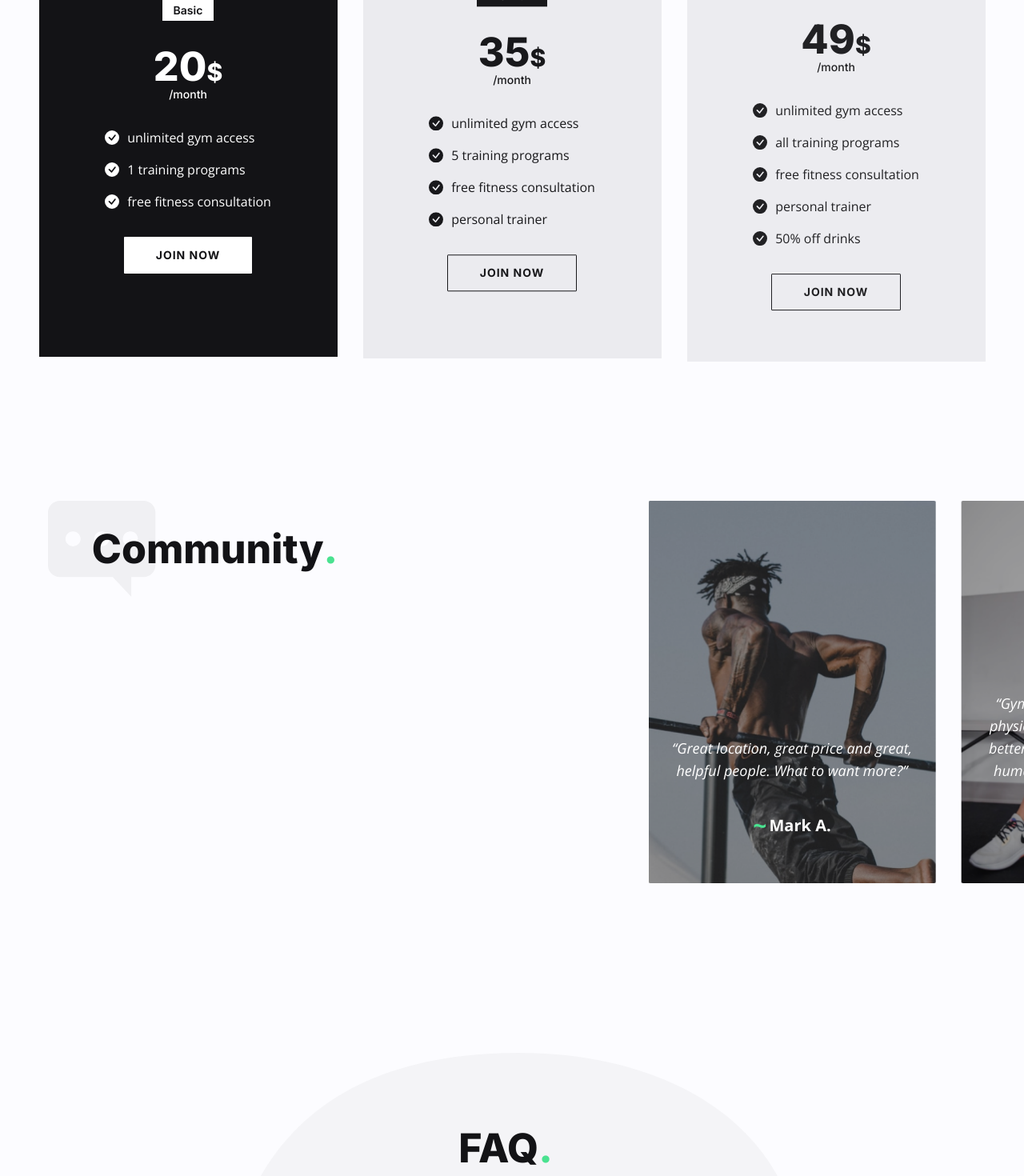
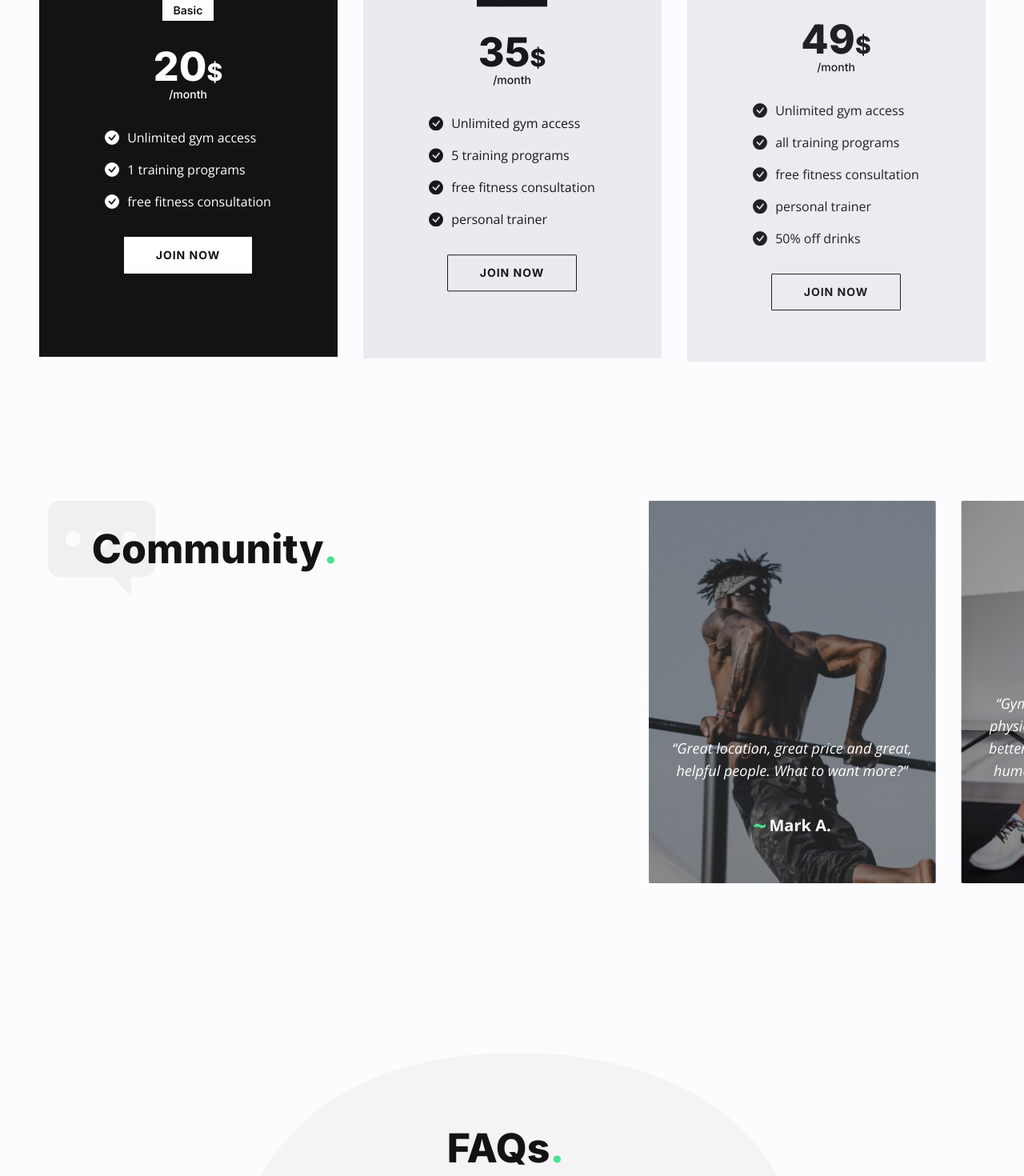
Before and after one commit to jgsamaaa/gym-website, a React (Create React App) app: page / in a window 1280 px wide. Shown: the part 2500-3970 px from the top of the page at 80% size. Built offline with nearby package versions, Linux system fonts and the light colour scheme; the HTML template or start-up script is replaced by a standard one.

Commit message:
spelling check

```diff
--- a/src/data.js
+++ b/src/data.js
@@ -96,7 +96,7 @@ export const pricing = {
       name: 'Basic',
       price: '20',
       list: [
-        { name: 'unlimited gym access' },
+        { name: 'Unlimited gym access' },
         { name: '1 training programs' },
         { name: 'free fitness consultation' },
       ],
@@ -106,7 +106,7 @@ export const pricing = {
       name: 'Premium',
       price: '35',
       list: [
-        { name: 'unlimited gym access' },
+        { name: 'Unlimited gym access' },
         { name: '5 training programs' },
         { name: 'free fitness consultation' },
         { name: 'personal trainer' },
@@ -117,7 +117,7 @@ export const pricing = {
       name: 'Elite',
       price: '49',
       list: [
-        { name: 'unlimited gym access' },
+        { name: 'Unlimited gym access' },
         { name: 'all training programs' },
         { name: 'free fitness consultation' },
         { name: 'personal trainer' },
@@ -161,7 +161,7 @@ export const community = {
 
 export const faq = {
   icon: QuestionMarkIcn,
-  title: 'FAQ',
+  title: 'FAQs',
   accordions: [
     {
       question: 'How can I book a workout class?',
```
